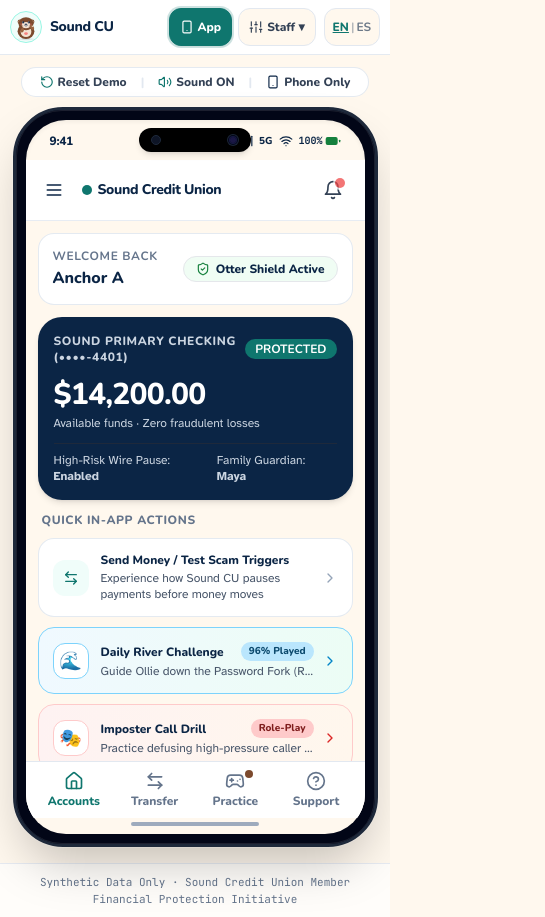
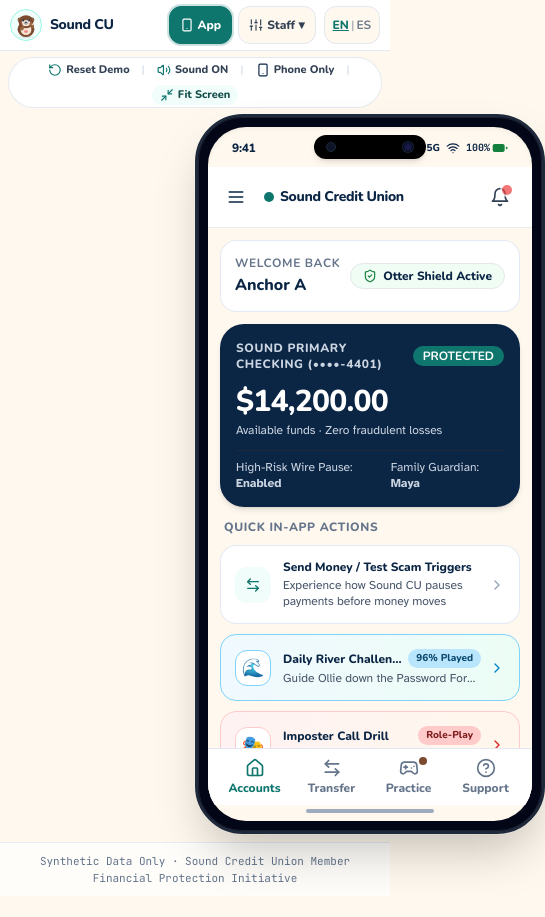
Before and after one commit to Aayush1259/Otterly-Safe, a React (Vite) app: page / in a window 390 px wide. Shown: the whole page, 545 px wide, since content can reach past the window. After the commit the page ends 896 px from the top, so only its background shows below. Built offline with nearby package versions, Linux system fonts and the light colour scheme.

Commit message:
feat: create mobile app chassis, OtterlySafe mobile experience, and application root component

```diff
--- a/src/App.tsx
+++ b/src/App.tsx
@@ -65,7 +65,7 @@
   return (
     <div className="min-h-screen bg-sand-50 text-navy-900 flex flex-col font-body selection:bg-kelp-200">
       {/* Sleek, Professional Header (No prototype clutter, focused member experience) */}
-      <header className="bg-white border-b border-slate-200/90 shadow-2xs sticky top-0 z-50 px-2.5 sm:px-6 py-2 sm:py-2.5">
+      <header className="bg-white border-b border-slate-200/90 shadow-2xs sticky top-0 z-50 px-2.5 sm:px-6 py-1.5 sm:py-2">
         <div className="max-w-7xl mx-auto flex items-center justify-between gap-2 sm:gap-3">
           {/* Brand Wordmark (Clean Sound Credit Union) */}
           <div className="flex items-center space-x-2 sm:space-x-3 shrink-0">
@@ -184,7 +184,7 @@
       </header>
 
       {/* Main Content View Container */}
-      <main className="flex-1 max-w-7xl w-full mx-auto p-1 sm:p-4">
+      <main className="flex-1 max-w-7xl w-full mx-auto px-1 sm:px-4 py-0.5 sm:py-1.5 flex flex-col justify-center">
         {activeTab === 'story' && (
           <OtterlySafeMobileApp
             member={members[0]}
--- a/src/components/PhoneFrame.tsx
+++ b/src/components/PhoneFrame.tsx
@@ -1,35 +1,84 @@
-import React from 'react';
+import React, { useState, useEffect } from 'react';
 import { Wifi, Battery, Signal } from 'lucide-react';
 
-interface PhoneFrameProps {
+export interface PhoneFrameProps {
   children: React.ReactNode;
   title?: string;
   className?: string;
   time?: string;
+  autoFit?: boolean;
+  scale?: number;
 }
 
 /**
- * 390×844 standard mobile device frame.
- * Clean, modern bezel with rounded corners, dynamic island notch,
- * and high-contrast system status bar.
+ * 350×720 authentic 19.5:9 flagship mobile device chassis.
+ * Equipped with responsive auto-fit scaling so the entire device
+ * (from Dynamic Island at top to home indicator bar at bottom)
+ * fits perfectly on any screen height with zero cutoff.
  */
 export const PhoneFrame: React.FC<PhoneFrameProps> = ({
   children,
   title = 'Sound Credit Union Mobile',
   className = '',
   time = '9:41',
+  autoFit = true,
+  scale: explicitScale,
 }) => {
+  const [computedScale, setComputedScale] = useState(1);
+
+  useEffect(() => {
+    if (!autoFit || typeof window === 'undefined') return;
+
+    const calculateScale = () => {
+      const vh = window.innerHeight;
+      const vw = window.innerWidth;
+
+      // Available vertical space: window height minus header (~48px),
+      // compact page padding (~8px), and utility pills/margins (~38px) = ~94px.
+      // We reserve 100px so there is comfortable breathing room.
+      const availableH = Math.max(340, vh - 100);
+      const availableW = Math.max(200, vw - 24);
+
+      const baseH = 720;
+      const baseW = 350;
+
+      const scaleH = availableH / baseH;
+      const scaleW = availableW / baseW;
+
+      // Keep scale strictly between 0.55 and 1.0 (fitting completely inside viewport)
+      const optimalScale = Math.min(1.0, Math.max(0.55, Math.min(scaleH, scaleW)));
+      setComputedScale(Number(optimalScale.toFixed(3)));
+    };
+
+    calculateScale();
+    window.addEventListener('resize', calculateScale);
+    return () => window.removeEventListener('resize', calculateScale);
+  }, [autoFit]);
+
+  const activeScale = explicitScale !== undefined ? explicitScale : (autoFit ? computedScale : 1);
+
   return (
     <div
-      className={`relative mx-auto w-[365px] max-w-full h-[740px] bg-slate-950 rounded-[50px] p-2.5 shadow-2xl border-[3.5px] border-slate-800 ring-1 ring-white/15 flex flex-col select-none shrink-0 overflow-hidden ${className}`}
+      className="relative mx-auto flex items-center justify-center shrink-0 transition-all duration-200 ease-out"
+      style={{
+        width: Math.round(350 * activeScale),
+        height: Math.round(720 * activeScale),
+      }}
+    >
+      <div
+        className={`absolute top-0 left-1/2 -translate-x-1/2 w-[350px] h-[720px] bg-slate-950 rounded-[48px] p-2.5 shadow-2xl border-[3.5px] border-slate-800 ring-1 ring-white/15 flex flex-col select-none overflow-hidden origin-top ${className}`}
+        style={{
+          transform: `scale(${activeScale})`,
+          transformOrigin: 'top center',
+        }}
         role="region"
         aria-label={title}
       >
         {/* Outer titanium rim sheen */}
-      <div className="absolute inset-0 rounded-[46px] pointer-events-none border border-white/10" />
+        <div className="absolute inset-0 rounded-[44px] pointer-events-none border border-white/10" />
 
         {/* Screen container */}
-      <div className="relative w-full h-full bg-sand-50 rounded-[40px] overflow-hidden flex flex-col text-navy-900 shadow-inner">
+        <div className="relative w-full h-full bg-sand-50 rounded-[38px] overflow-hidden flex flex-col text-navy-900 shadow-inner">
           {/* iPhone Dynamic Island */}
           <div className="absolute top-2 left-1/2 -translate-x-1/2 w-28 h-6 bg-black rounded-full z-50 flex items-center justify-between px-3 shadow-md pointer-events-none">
             <div className="w-2.5 h-2.5 rounded-full bg-slate-900/90 border border-slate-800" />
@@ -66,5 +115,6 @@
           </div>
         </div>
       </div>
+    </div>
   );
 };
--- a/src/components/mobile/OtterlySafeMobileApp.tsx
+++ b/src/components/mobile/OtterlySafeMobileApp.tsx
@@ -30,6 +30,8 @@
   Menu,
   X,
   BookOpen,
+  Maximize2,
+  Minimize2,
 } from 'lucide-react';
 import { Ollie } from '../Ollie';
 import { PhoneFrame } from '../PhoneFrame';
@@ -79,6 +81,7 @@
   const [member, setMember] = useState<Member>(defaultMember);
   const [lang, setLang] = useState<Lang>('en');
   const [soundEnabled, setSoundEnabled] = useState(true);
+  const [autoFitPhone, setAutoFitPhone] = useState(true);
 
   // App Level Mode: Starts directly on the main dashboard ('app')
   const [appMode, setAppMode] = useState<'onboarding' | 'app'>('app');
@@ -230,13 +233,13 @@
   };
 
   return (
-    <div className="w-full flex-1 flex flex-col justify-start max-w-7xl mx-auto px-1 sm:px-4 py-1 sm:py-2 select-none">
+    <div className="w-full flex-1 flex flex-col justify-start max-w-7xl mx-auto px-1 sm:px-4 py-0.5 sm:py-1 select-none">
       {/* Main Mobile App Stage */}
-      <main className="flex-1 flex flex-col lg:flex-row items-center lg:items-start justify-center gap-4 lg:gap-6 pb-2 pt-1">
+      <main className="flex-1 flex flex-col lg:flex-row items-center justify-center gap-3 lg:gap-5 pb-1 pt-0.5">
         {/* Centered Mobile Phone Frame */}
-        <div className="shrink-0 transition-all flex flex-col items-center space-y-2.5">
+        <div className="shrink-0 transition-all flex flex-col items-center space-y-1.5">
           {/* Subtle, Minimal Device Utility Pills */}
-          <div className="flex flex-wrap items-center justify-center gap-1.5 sm:gap-2 text-xs font-heading font-extrabold bg-white border border-slate-200/90 px-2.5 sm:px-3 py-1 rounded-full shadow-2xs max-w-full">
+          <div className="flex flex-wrap items-center justify-center gap-1 sm:gap-2 text-[11px] font-heading font-extrabold bg-white border border-slate-200/90 px-2.5 py-0.5 rounded-full shadow-2xs max-w-full">
             <button
               type="button"
               onClick={handleResetToFirstTime}
@@ -274,9 +277,24 @@
               <Smartphone className="w-3.5 h-3.5 text-navy-900" />
               <span>{companionView === 'none' ? 'Phone Only' : companionView === 'sms' ? '+ Family SMS' : '+ Staff Log'}</span>
             </button>
+
+            <span className="text-slate-200">|</span>
+
+            <button
+              type="button"
+              onClick={() => setAutoFitPhone(!autoFitPhone)}
+              aria-label="Toggle auto-fit to screen"
+              title={autoFitPhone ? "Auto-fit active (scaled to fit screen height). Click for 100% full size." : "100% full size active. Click to auto-fit to screen."}
+              className={`px-2 py-0.5 rounded-full flex items-center space-x-1 transition-colors ${
+                autoFitPhone ? 'bg-kelp-50 text-kelp-900 font-black' : 'hover:bg-sand-100 text-slate-600'
+              }`}
+            >
+              {autoFitPhone ? <Minimize2 className="w-3.5 h-3.5 text-kelp-700" /> : <Maximize2 className="w-3.5 h-3.5 text-slate-500" />}
+              <span>{autoFitPhone ? 'Fit Screen' : '100% Size'}</span>
+            </button>
           </div>
 
-          <PhoneFrame title="Sound Credit Union Mobile App">
+          <PhoneFrame title="Sound Credit Union Mobile App" autoFit={autoFitPhone}>
             {/* =========================================================================
                 SCENARIO A: FIRST-TIME SIGN-UP & SCAM AWARENESS ACTIVITY
                ========================================================================= */}
```
Lines whose indentation alone changed are shown as unchanged.
